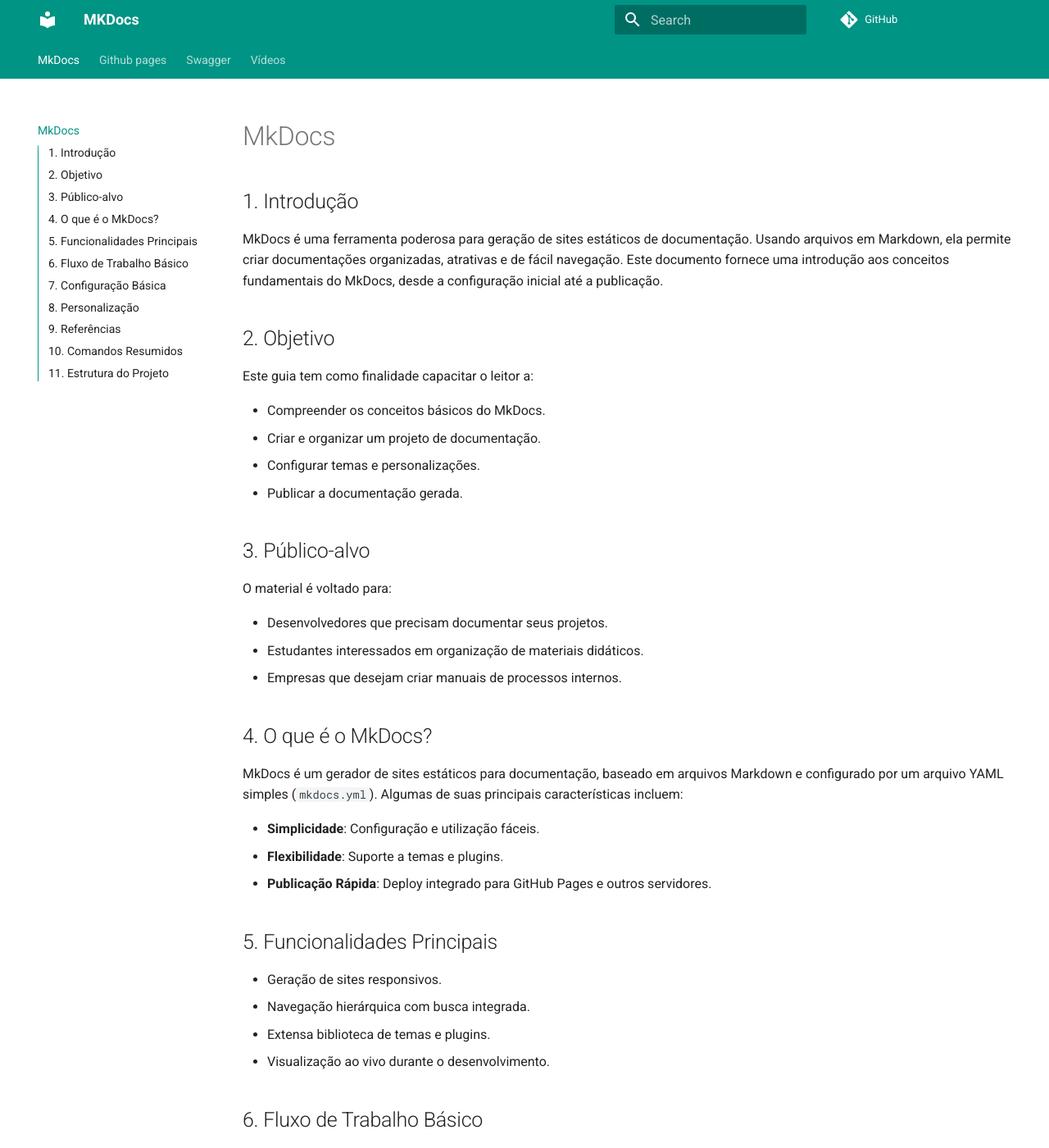
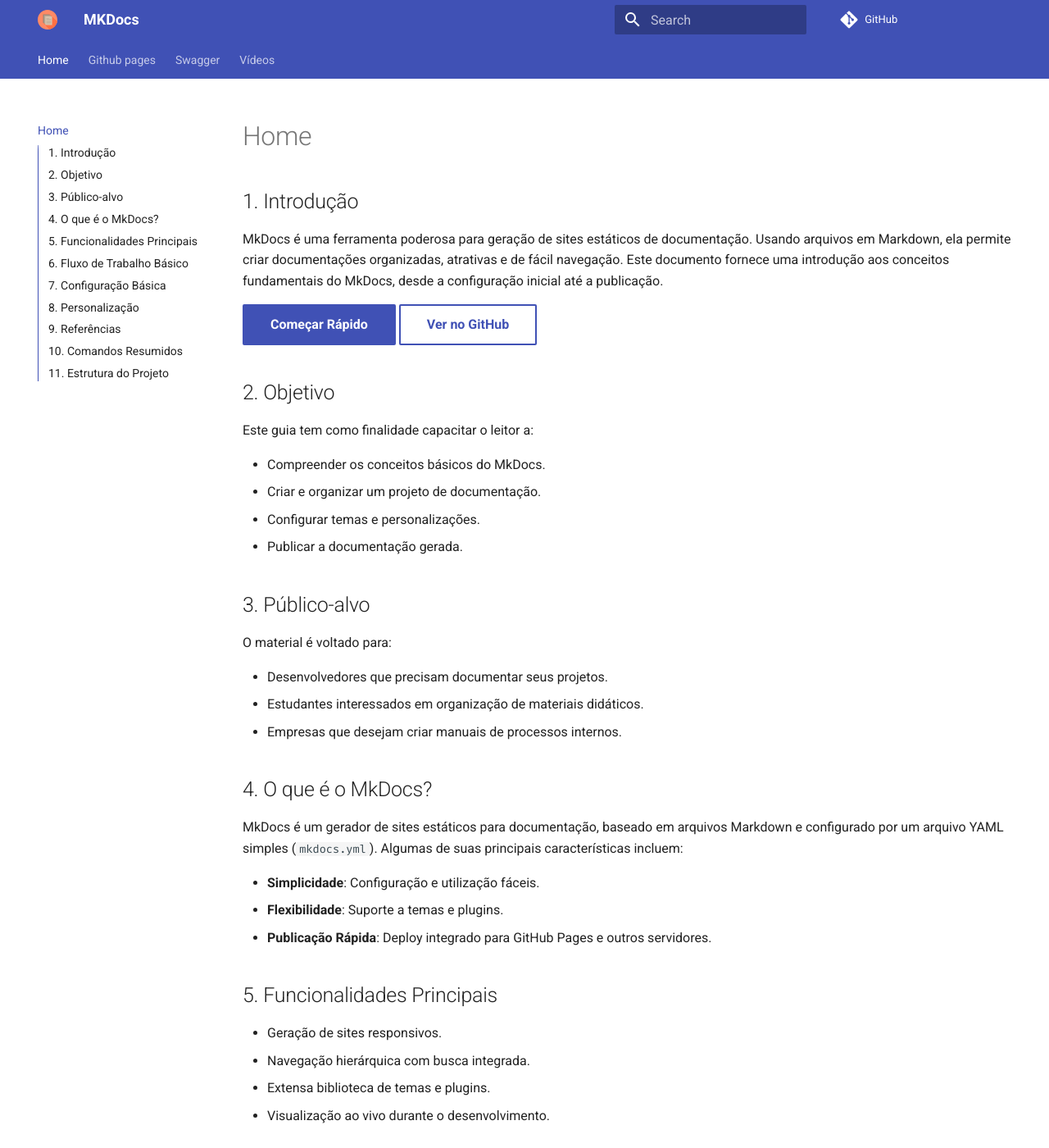
Before and after one commit to atalhox/mkdocs-githubpages, an MkDocs documentation site: the page built from docs/index.md, in a window 1280 px wide and 1400 px high. Shown: the whole window at 82% size. Built offline with MkDocs 1.6.1 and Material for MkDocs 9.7.7, drawn with Linux system fonts in a browser that asks for light colours; comment, search, counter and statistics services are not loaded.

Commit message:
Feat: add new stuff

```diff
--- a/docs/index.md
+++ b/docs/index.md
@@ -1,8 +1,11 @@
-# MkDocs
+# Home
 
 ## 1. Introdução
 
 MkDocs é uma ferramenta poderosa para geração de sites estáticos de documentação. Usando arquivos em Markdown, ela permite criar documentações organizadas, atrativas e de fácil navegação. Este documento fornece uma introdução aos conceitos fundamentais do MkDocs, desde a configuração inicial até a publicação.
+
+[Começar Rápido](github-pages.md){: .md-button .md-button--primary }
+[Ver no GitHub](https://github.com/atalhox/mkdocs-githubpages){: .md-button .md-button--secondary }
 
 ## 2. Objetivo
 
--- a/mkdocs.yml
+++ b/mkdocs.yml
@@ -8,9 +8,11 @@
   - social # Permite adicionar ícones de redes sociais (mantido da configuração original)
   - git-revision-date-localized # Mostra a data da última modificação dos arquivos (baseado no Git) (novo)
   - swagger-ui-tag # Permite integrar documentação Swagger/OpenAPI diretamente no site (novo)
+  # - markdownextradata # Permite definir variáveis no arquivo mkdocs.yml e usá-las diretamente nos seus arquivos Markdown.
+  - awesome-pages # Permite criar páginas com o Awesome Pages (novo)
 
 # Endereço de desenvolvimento
-dev_addr: "127.0.0.1:8099" # Altera o endereço e porta padrão para rodar o servidor localmente (novo)
+dev_addr: "127.0.0.1:8005" # Altera o endereço e porta padrão para rodar o servidor localmente (novo)
 
 # Extensões Markdown ativadas
 markdown_extensions:
@@ -47,17 +49,36 @@
 # Tema Material configurado
 theme:
   name: material # Define o tema como "Material for MkDocs" (mantido)
+
   palette:
-    scheme: default # Usa o esquema de cores padrão (novo)
-    primary: teal # Define a cor primária como teal (novo)
-    accent: teal # Define a cor de destaque como teal (novo)
+    - media: "(prefers-color-scheme: light)" # Tema claro
+      scheme: default
+      primary: indigo
+      accent: pink
+    - media: "(prefers-color-scheme: dark)" # Tema escuro
+      scheme: slate
+      primary: indigo
+      accent: pink
+
+  logo: "assets/images/logo.svg"
+  favicon: "assets/images/favicon.ico"
+
+  font:
+    text: "Roboto"
+    code: "Fira Code"
 
   features:
+    - palette
+
     - navigation.tabs # Mostra o caminho de navegação atual no cabeçalho (novo)
     - navigation.path # Mostra o caminho de navegação atual no cabeçalho (novo)
     - navigation.sections # Adiciona uma barra lateral com seções de navegação (novo)
     - navigation.top # Move a navegação para o topo (novo)
+
     - toc.integrate # Integra o índice gerado automaticamente ao layout (novo)
+
+    - search.highlight
+    - search.share
 
 extra:
   social: # Ícones de redes sociais (mantido)
@@ -71,3 +92,6 @@
       link: https://br.linkedin.com/in/luisfelipebrum
     - icon: fontawesome/brands/tiktok
       link: https://www.tiktok.com/eunaoeradev
+
+extra_css:
+  - styles/extra.css
```
Also changed, not shown: docs/assets/styles/extra.css (added, +28 -0 lines), docs/videos.md (renamed from docs/video.md, +2 -2 lines), docs/assets/images/favicon.ico (added), docs/assets/images/logo.svg (added).
